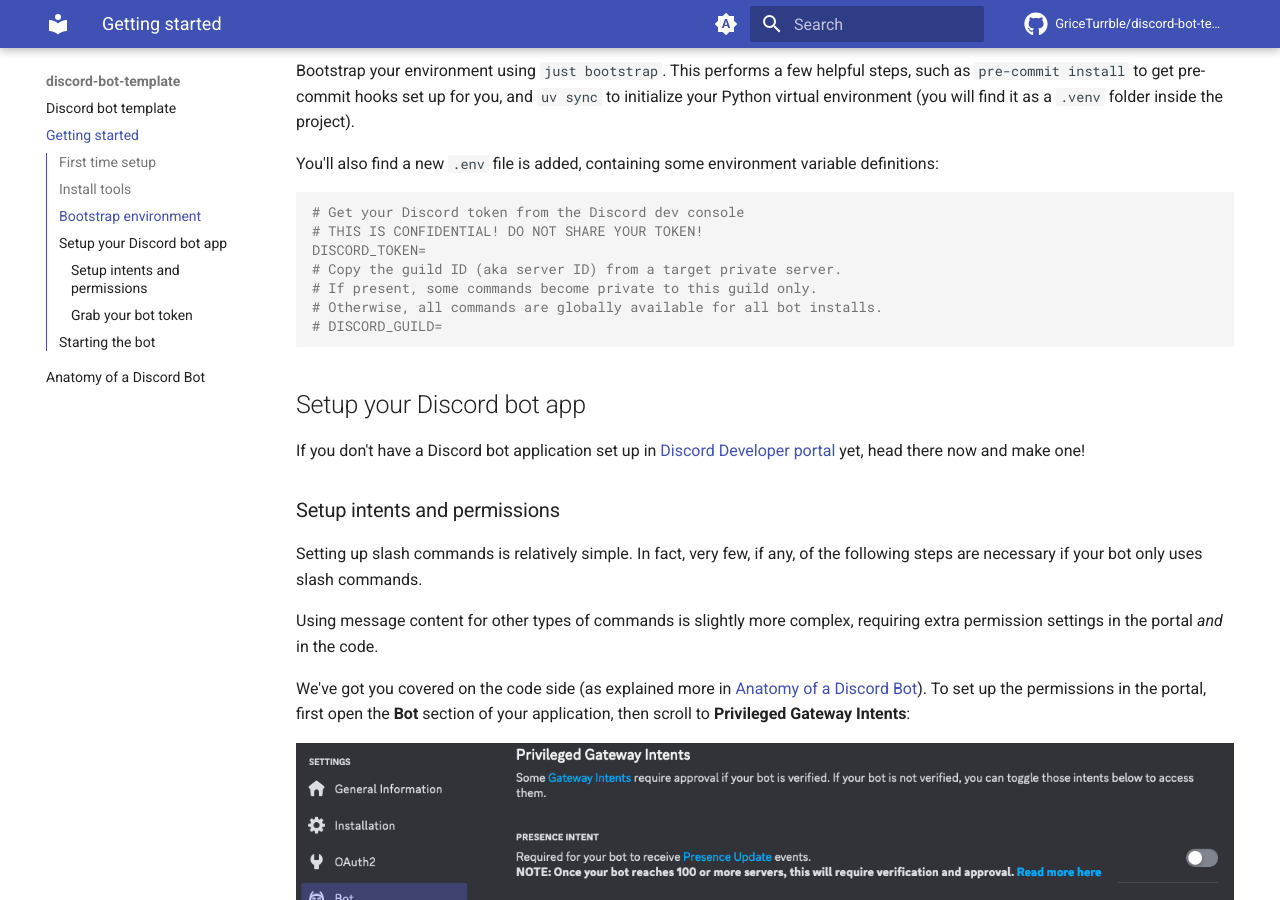
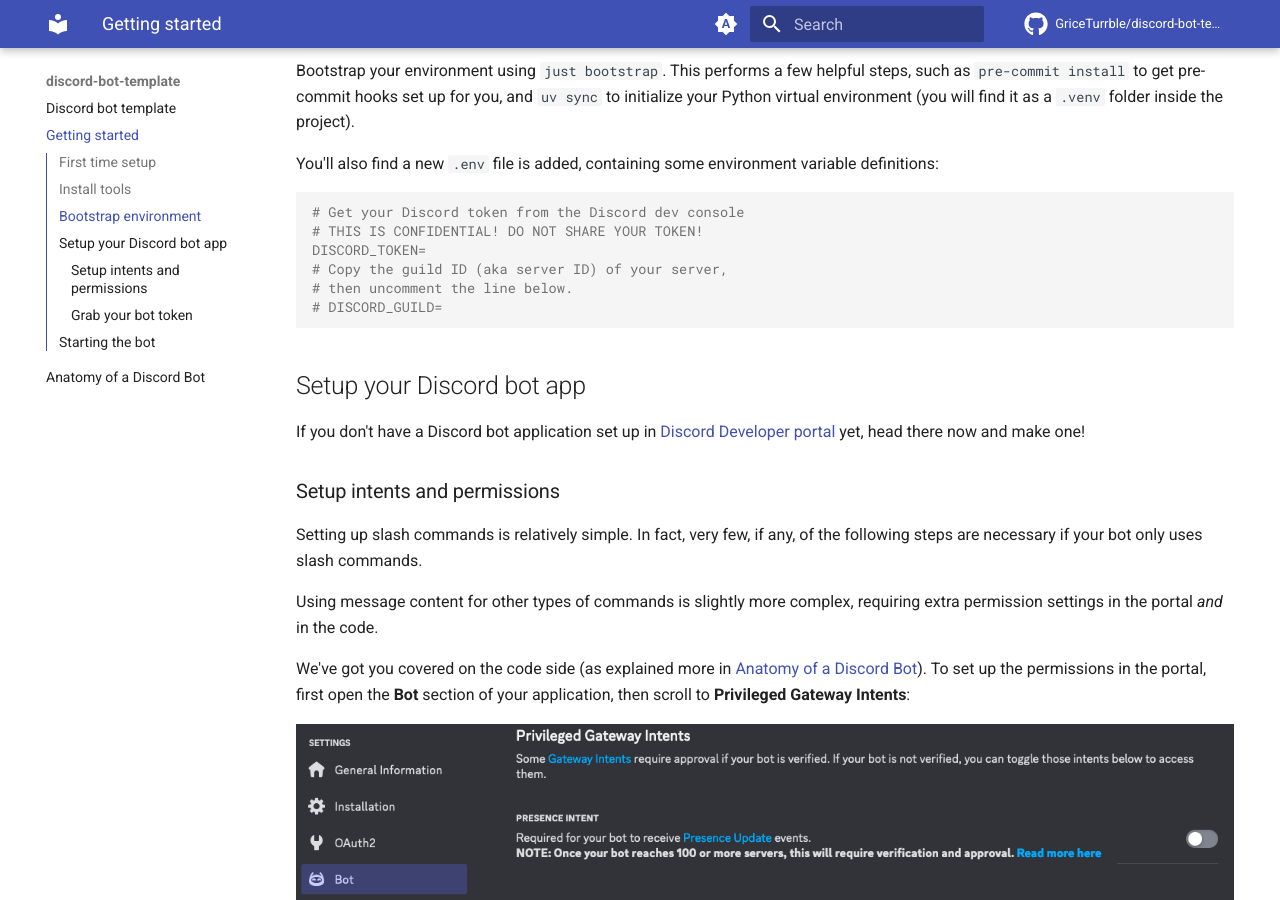
Before and after one commit to GriceTurrble/discord-bot-template, an MkDocs documentation site: the page built from docs/getting_started.md, in a window 1280 px wide and 900 px high, scrolled down 1103 px. Built offline with MkDocs 1.6.1 and Material for MkDocs 9.7.7, drawn with Linux system fonts in a browser that asks for light colours; emoji names are drawn with the system emoji font; comment, search, counter and statistics services are not loaded.

Commit message:
fix: bad wording on DISCORD_GUILD env var comments (#15)

````diff
--- a/docs/getting_started.md
+++ b/docs/getting_started.md
@@ -55,9 +55,8 @@ containing some environment variable definitions:
 # Get your Discord token from the Discord dev console
 # THIS IS CONFIDENTIAL! DO NOT SHARE YOUR TOKEN!
 DISCORD_TOKEN=
-# Copy the guild ID (aka server ID) from a target private server.
-# If present, some commands become private to this guild only.
-# Otherwise, all commands are globally available for all bot installs.
+# Copy the guild ID (aka server ID) of your server,
+# then uncomment the line below.
 # DISCORD_GUILD=
 ```
 
````
Also changed, not shown: 1 other file.
